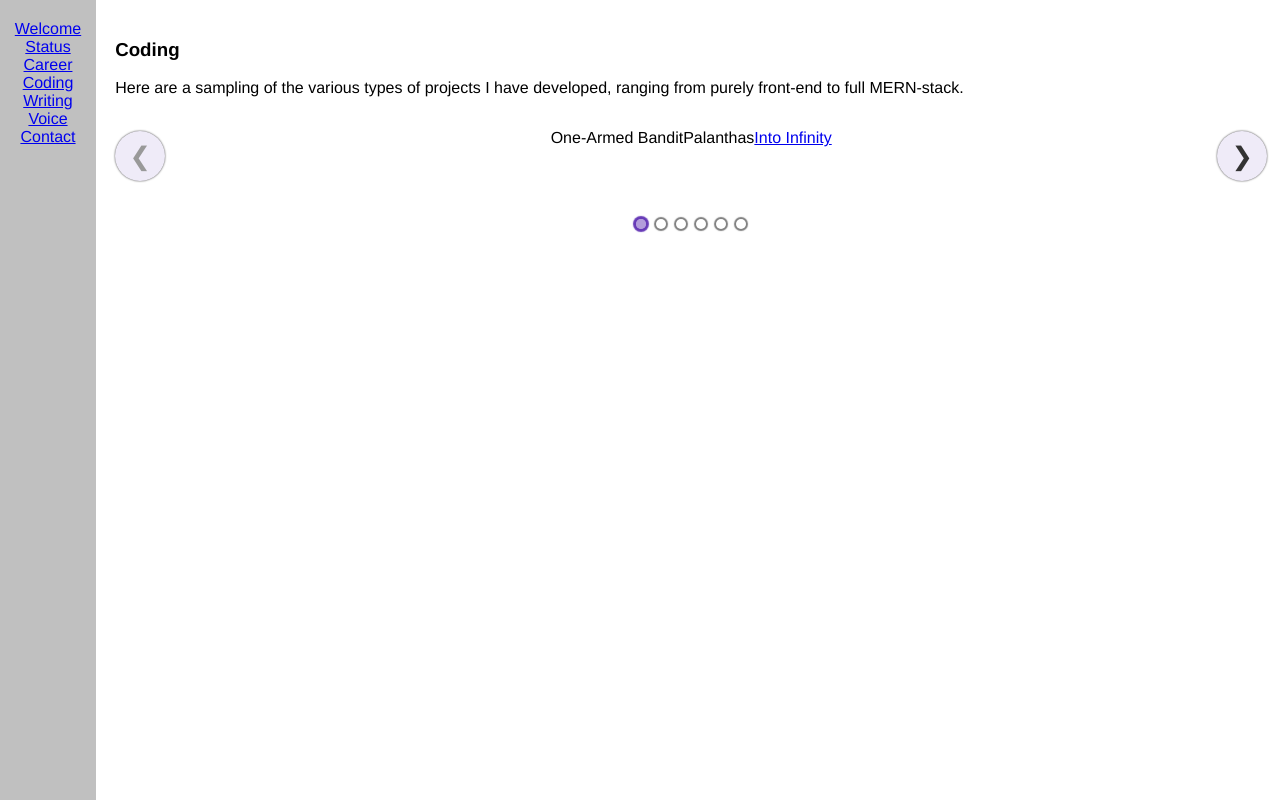
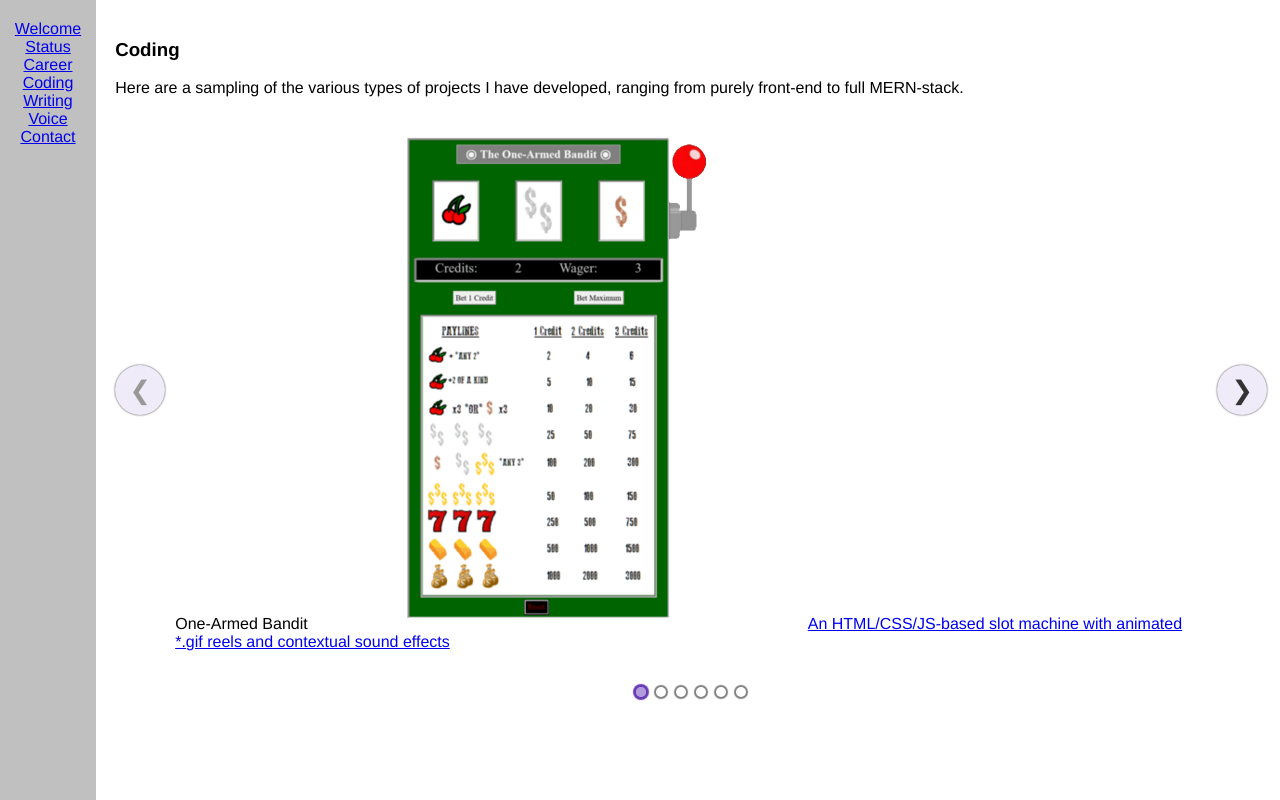
Before and after one commit to TheIanCannon/react-portfolio, a React (Create React App) app: page /Coding in a window 1280 px wide. Built offline with nearby package versions, Linux system fonts and the light colour scheme.

Commit message:
Add image link and array details for MoneyPal hackathon app

```diff
--- a/src/pages/Coding.jsx
+++ b/src/pages/Coding.jsx
@@ -7,6 +7,7 @@ import OneArmedBandit from '../media/img/OneArmedBandit.png';
 import Palanthas from '../media/img/Palanthas.png';
 import IntoInfinity from '../media/img/IntoInfinity.png';
 import ShipCollector from '../media/img/ShipCollector.png';
+import MoneyPal from '../media/image/MoneyPal.png';
 
 export default function Coding(){
 
@@ -40,6 +41,12 @@ export default function Coding(){
 								GiveYourAll,
 								"http://giveyourall.herokuapp.com/",
 								"This app searches an API for charity data and totals up orders for donation amounts; such a design could conceivably handle/anonymize donations through Stripe or similar software"
+						],
+						[
+								"Money Pal",
+								MoneyPal,
+								"https://pensive-goodall-ea0925.netlify.app/",
+								"Developed in a February 2022 Hackathon with a team of UX/UI designers and fellow engineers, this simple financial analysis tool offers advice on a user's finances—and preserves anonymity by front-end-only design"
 						]
 				];
 
@@ -50,12 +57,12 @@ export default function Coding(){
 																<h3>Coding</h3>
 																<p>Here are a sampling of the various types of projects I have developed, ranging from purely front-end to full MERN-stack.</p>
 																<Carousel>
-																		      <p className="codeProject">{projectList[0][0]}{projectList[1][0]}<a href={projectList[2][0]}>{projectList[3][0]}</a></p>
-																		      <p className="codeProject">{projectList[0][1]}{projectList[1][1]}<a href={projectList[2][1]}>{projectList[3][1]}</a></p>
-																		      <p className="codeProject">{projectList[0][2]}{projectList[1][2]}<a href={projectList[2][2]}>{projectList[3][2]}</a></p>
-																		      <p className="codeProject">{projectList[0][3]}{projectList[1][3]}<a href={projectList[2][3]}>{projectList[3][3]}</a></p>
-																		      <p className="codeProject">{projectList[0][4]}{projectList[1][4]}<a href={projectList[2][4]}>{projectList[3][4]}</a></p>
-																		      <p className="codeProject">{projectList[0][5]}{projectList[1][5]}<a href={projectList[2][5]}>{projectList[3][5]}</a></p>
+																		      <p className="codeProject">{projectList[0][0]}<img alt="" src={projectList[0][1]}/><a href={projectList[0][2]}>{projectList[0][3]}</a></p>
+																		      <p className="codeProject">{projectList[1][0]}<img alt="" src={projectList[1][1]}/><a href={projectList[1][2]}>{projectList[1][3]}</a></p>
+																		      <p className="codeProject">{projectList[2][0]}<img alt="" src={projectList[2][1]}/><a href={projectList[2][2]}>{projectList[2][3]}</a></p>
+																		      <p className="codeProject">{projectList[3][0]}<img alt="" src={projectList[3][1]}/><a href={projectList[3][2]}>{projectList[3][3]}</a></p>
+																		      <p className="codeProject">{projectList[4][0]}<img alt="" src={projectList[4][1]}/><a href={projectList[4][2]}>{projectList[4][3]}</a></p>
+																		      <p className="codeProject">{projectList[5][0]}<img alt="" src={projectList[5][1]}/><a href={projectList[5][2]}>{projectList[5][3]}</a></p>
                 </Carousel>
 												</div>
          </>
```
Also changed, not shown: src/media/img/MoneyPal.png (added).
